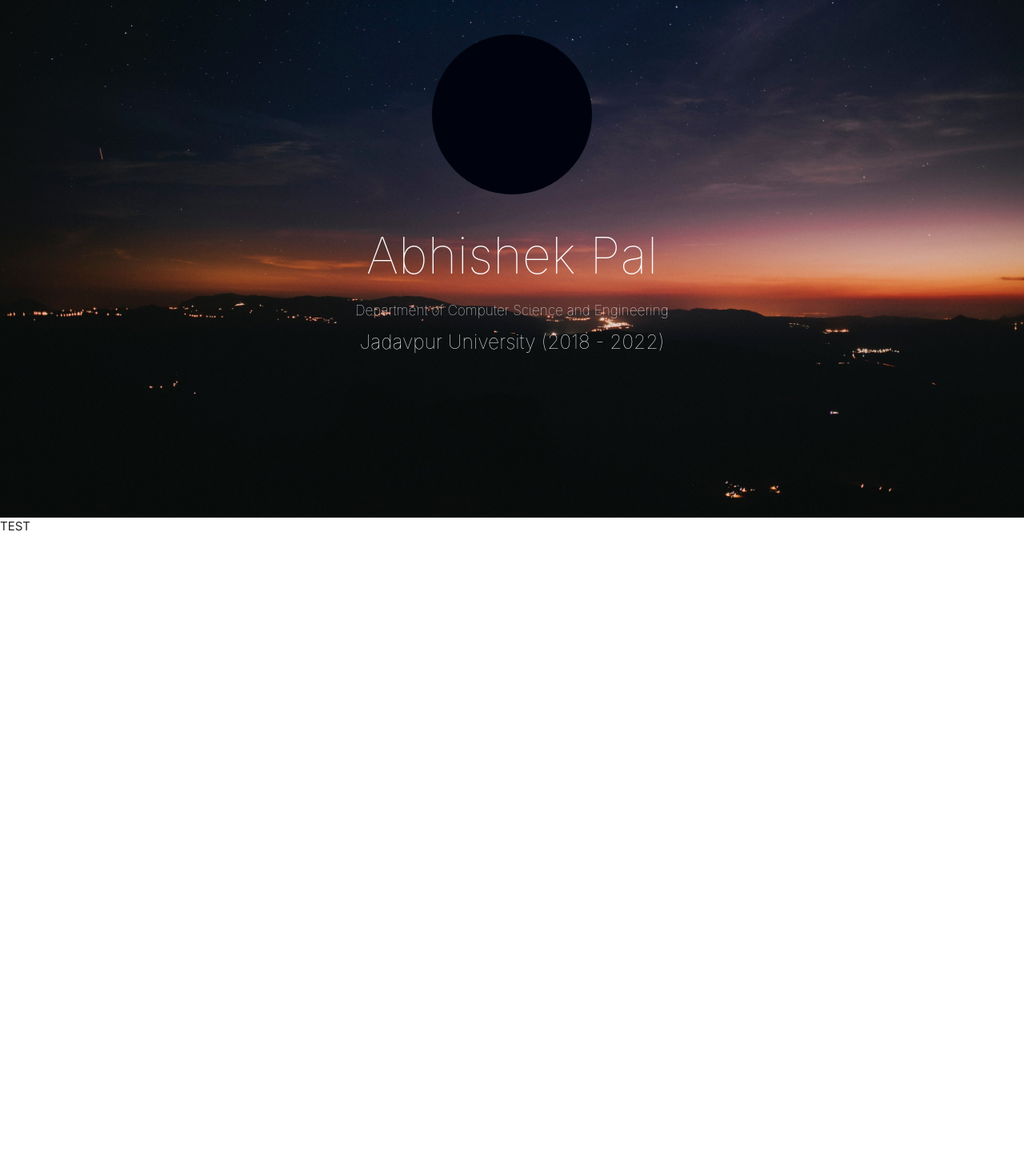
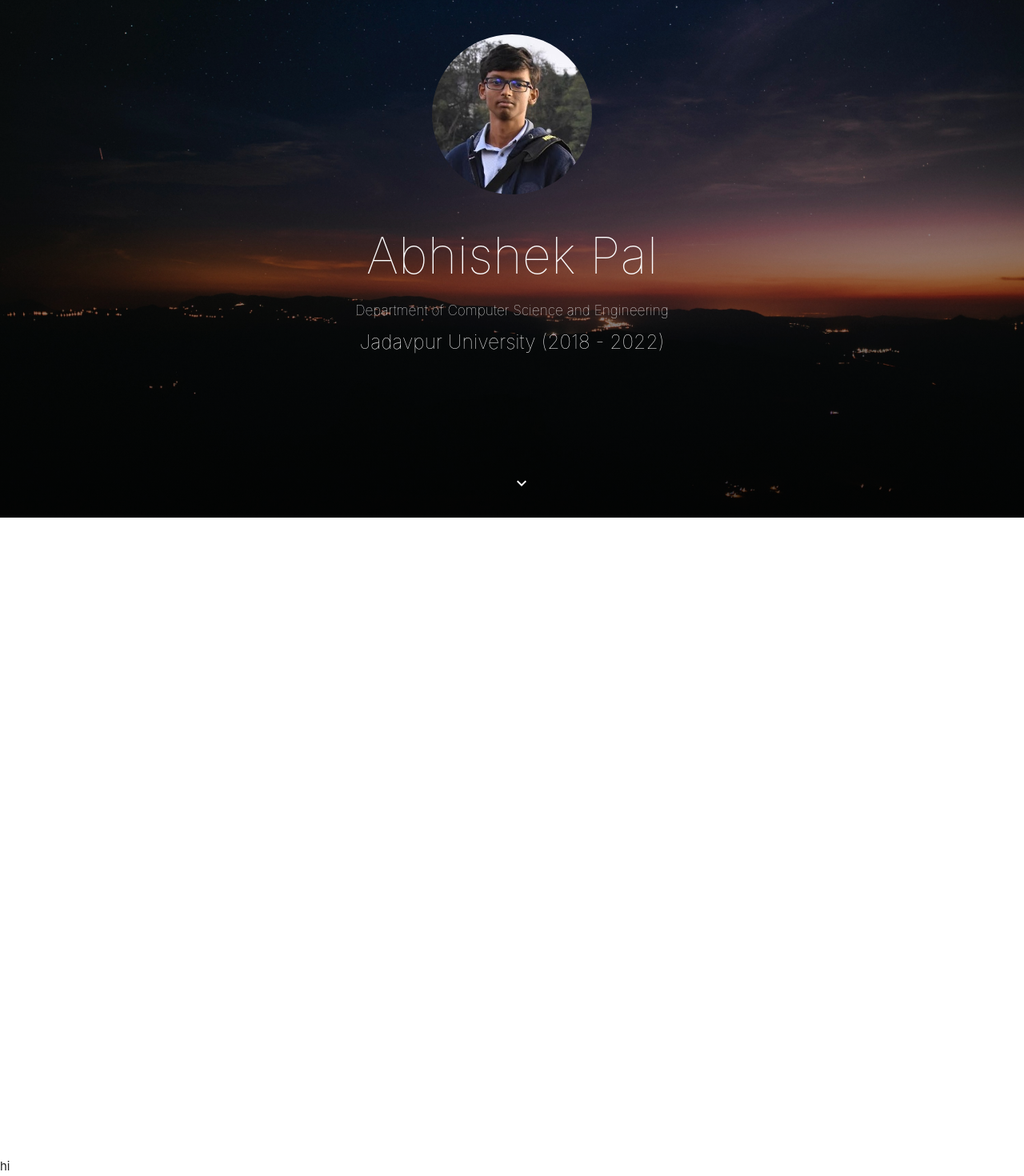
Before and after one commit to noob77777/noob77777.github.io, a React (Create React App) app: page / in a window 1280 px wide. Shown: the part 153-1623 px from the top of the page at 80% size. Before the commit the page ends 1600 px from the top, so only its background shows below. Built offline with nearby package versions, Linux system fonts and the light colour scheme.

Commit message:
Navbar and Header

```diff
--- /dev/null
+++ b/src/components/Main/Footer/Footer.js
@@ -0,0 +1,10 @@
+import React, { Component } from "react";
+import styles from "./footer.module.scss";
+
+class Footer extends Component {
+  render() {
+    return <div className={styles.Footer + " Footer"}>hi</div>;
+  }
+}
+
+export default Footer;
--- /dev/null
+++ b/src/components/Main/Footer/footer.module.scss
@@ -0,0 +1,4 @@
+@import "../../../common.module.scss";
+
+.Footer {
+}
--- a/src/components/Main/Header/Header.js
+++ b/src/components/Main/Header/Header.js
@@ -10,6 +10,9 @@
           <h1>Abhishek Pal</h1>
           <h6>Department of Computer Science and Engineering</h6>
           <h5>Jadavpur University (2018 - 2022)</h5>
+          <a href="#second-banner" className={styles.downwardArrow}>
+            <i className="material-icons">expand_more</i>
+          </a>
         </div>
       </div>
     );
--- a/src/components/Main/Header/header.module.scss
+++ b/src/components/Main/Header/header.module.scss
@@ -1,8 +1,9 @@
 @import "../../../common.module.scss";
 
 .Header {
-  background-image: url("../../../img/header.jpg"),
-    linear-gradient(to bottom, #ffffff00, #000000);
+  background-image: linear-gradient(to bottom, #00000000, #00000040, #000000b0),
+    url("../../../img/header.jpg");
+
   background-size: cover;
   background-position: center;
   height: 100vh;
@@ -21,12 +22,20 @@
       font-weight: lighter;
     }
   }
+
+  .downwardArrow {
+    color: $white;
+    position: absolute;
+    bottom: 25px;
+  }
 }
 
 .displayPicture {
   height: 200px;
   width: 200px;
   border-radius: 50%;
-  background-color: $dark-blue;
+  background-image: url("../../../img/me.jpg");
+  background-position: center;
+  background-size: cover;
   margin: auto;
 }
--- a/src/components/Main/Home/Home.js
+++ b/src/components/Main/Home/Home.js
@@ -2,6 +2,7 @@
 import styles from "./home.module.scss";
 import Navbar from "../Navbar/Navbar";
 import Header from "../Header/Header";
+import Footer from "../Footer/Footer";
 
 class Home extends Component {
   render() {
@@ -9,7 +10,8 @@
       <div className={styles.Home + " Home"}>
         <Navbar />
         <Header />
-        <p>TEST</p>
+        <p id="second-banner"></p>
+        <Footer />
       </div>
     );
   }
--- a/src/components/Main/Home/Home.module.scss
+++ b/src/components/Main/Home/Home.module.scss
@@ -2,7 +2,7 @@
 
 .Home {
   margin: 0;
-  p {
+  > p {
     height: 100vh;
     width: 90%;
     margin: 0;
--- a/src/components/Main/Navbar/Navbar.js
+++ b/src/components/Main/Navbar/Navbar.js
@@ -6,27 +6,45 @@
   constructor(props) {
     super(props);
     this.menuItems = [
-      <li>
+      <li key="Home">
         <a href="#header">Home</a>
       </li>,
     ];
   }
   componentDidMount() {
     M.AutoInit();
+    window.addEventListener("scroll", function () {
+      const navbar = document.getElementById("Navbar");
+      if (window.scrollY > 555) {
+        navbar.classList.remove("transparent");
+        navbar.classList.add("solid-nav");
+      } else {
+        navbar.classList.remove("solid-nav");
+        navbar.classList.add("transparent");
+      }
+    });
   }
 
   render() {
     return (
-      <nav className={styles.Navbar + " Navbar nav-wrapper transparent"}>
+      <nav
+        className={styles.Navbar + " Navbar nav-wrapper transparent"}
+        id="Navbar"
+      >
         <div className="container">
           <a href="#header" className="brand-logo">
             noob77777
           </a>
-          <a href="#" className="sidenav-trigger" data-target="mobile-menu">
+          <a
+            href="#Navbar"
+            className="sidenav-trigger"
+            data-target="mobile-menu"
+          >
             <i className="material-icons">menu</i>
           </a>
           <ul className="right hide-on-med-and-down">{this.menuItems}</ul>
           <ul className={styles.sidenav + " sidenav"} id="mobile-menu">
+            <br />
             {this.menuItems}
           </ul>
         </div>
--- a/src/components/Main/Navbar/navbar.module.scss
+++ b/src/components/Main/Navbar/navbar.module.scss
@@ -20,3 +20,7 @@
   left: 300px;
   width: 100%;
 }
+
+:global(.solid-nav) {
+  background-color: $black;
+}
--- a/src/index.css
+++ b/src/index.css
@@ -16,4 +16,5 @@
 body {
   max-width: 100%;
   overflow-x: hidden;
+  scroll-behavior: smooth;
 }
```
Also changed, not shown: src/img/me.jpg (added).
